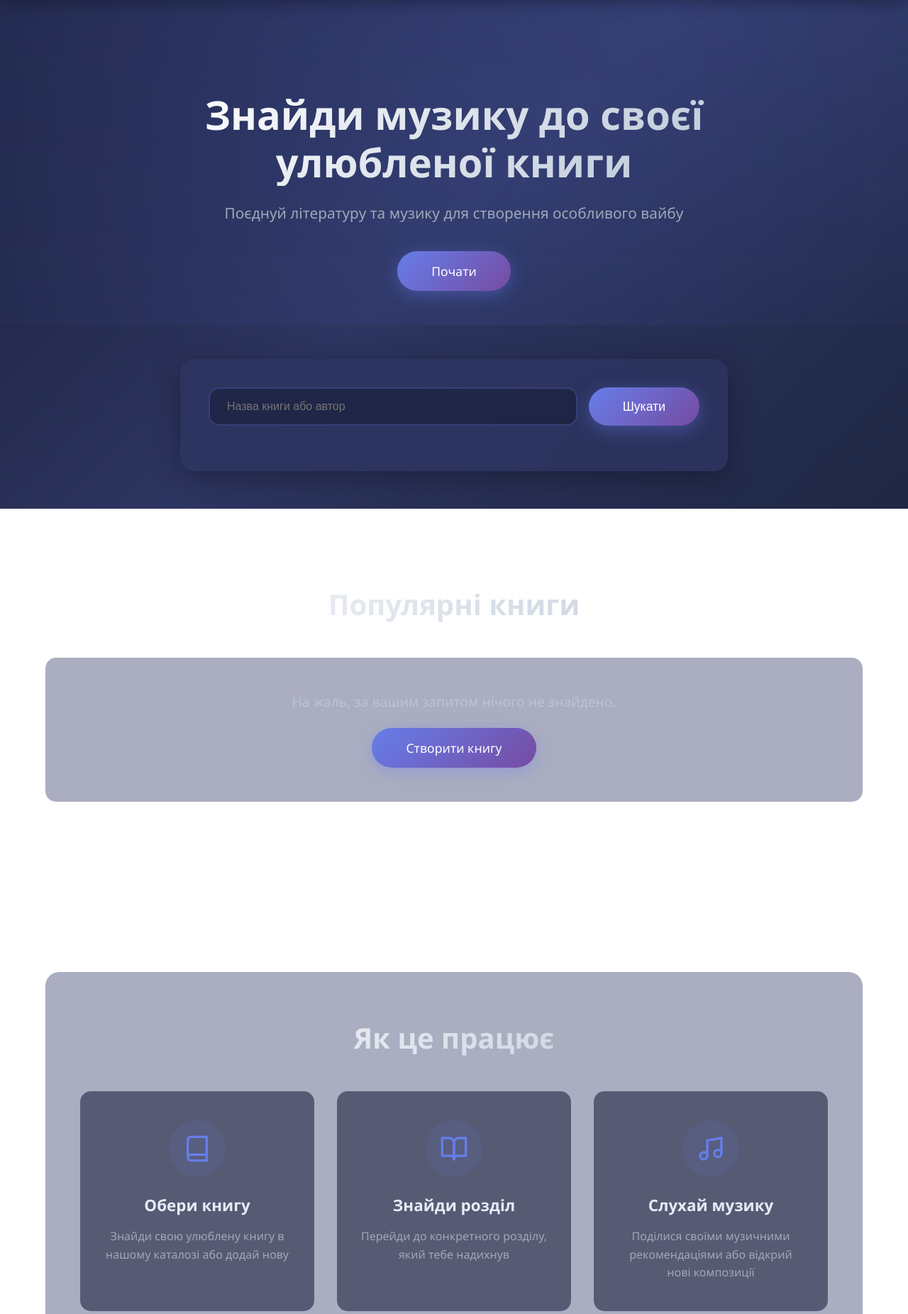
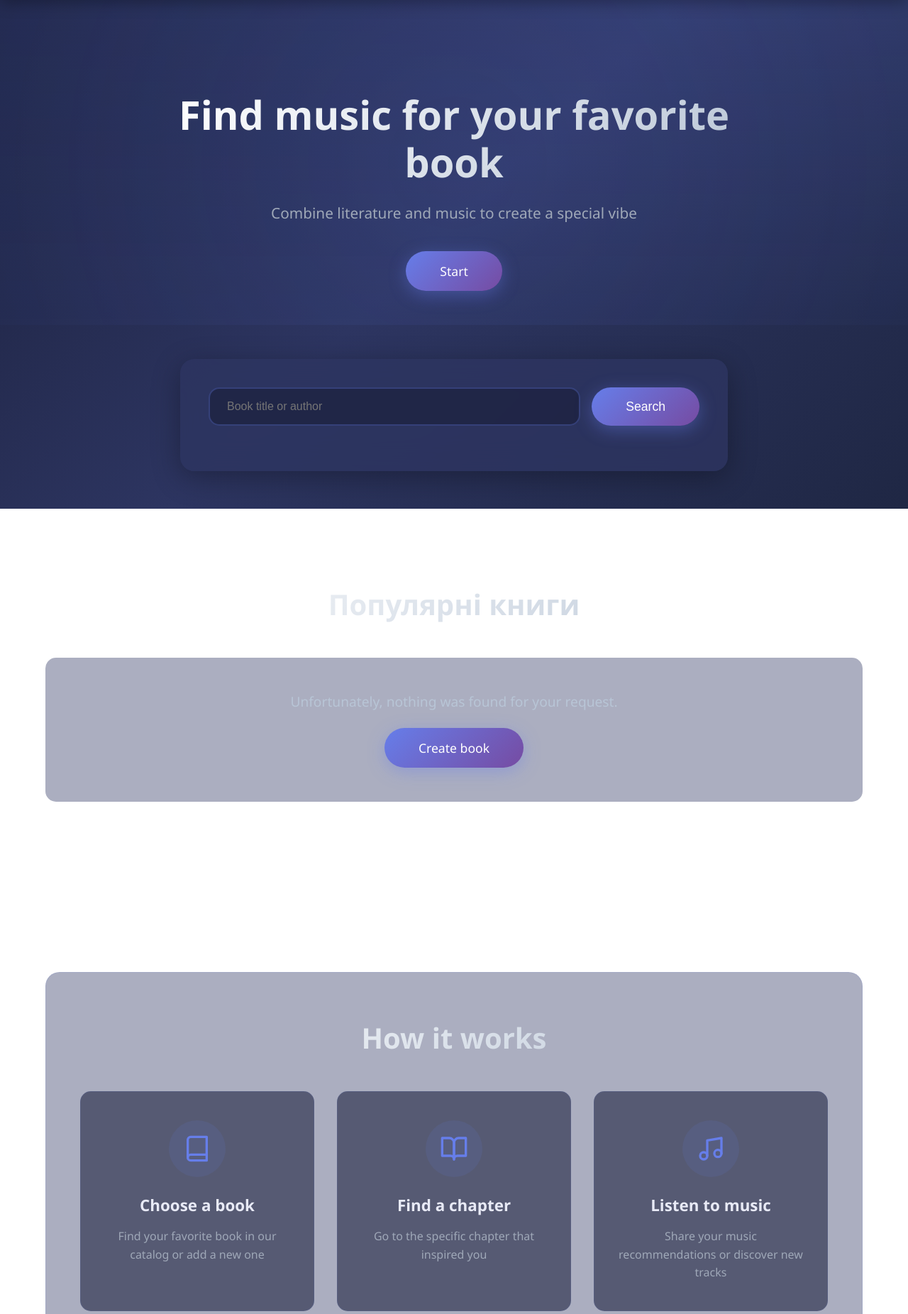
Before and after one commit to plskyll/Songstery, a Django app: page / in a window 1280 px wide. Shown: the part 83-1935 px from the top of the page at 71% size. Run offline with Django 5.2, Linux system fonts and the light colour scheme; data that the repository does not hold is empty.

Commit message:
Update home.html

```diff
--- a/core/templates/core/home.html
+++ b/core/templates/core/home.html
@@ -10,9 +10,9 @@
 {% if not user.is_authenticated and not search_query %}
 <section class="hero">
     <div class="hero-content">
-        <h1>Знайди музику до своєї улюбленої книги</h1>
-        <p>Поєднуй літературу та музику для створення особливого вайбу</p>
-        <a href="#catalog" class="btn-primary">Почати</a>
+        <h1>Find music for your favorite book</h1>
+        <p>Combine literature and music to create a special vibe</p>
+        <a href="#catalog" class="btn-primary">Start</a>
     </div>
 </section>
 {% endif %}
@@ -21,17 +21,17 @@
     <div class="search-box">
         <form method="get" action="{% url 'core:home' %}">
             <div class="search-input-group">
-                <input type="text" name="search" placeholder="Назва книги або автор"
+                <input type="text" name="search" placeholder="Book title or author"
                        value="{{ search_query|default:'' }}">
-                <button type="submit" class="btn-primary">Шукати</button>
+                <button type="submit" class="btn-primary">Search</button>
             </div>
         </form>
         {% if user.is_authenticated %}
         <div style="text-align: center; margin-top: 1rem;">
-            <p style="color: #9fa8b8; margin-bottom: 0.5rem;">Не знайшов книгу?</p>
+            <p style="color: #9fa8b8; margin-bottom: 0.5rem;">Did not find the book?</p>
             <a href="{% url 'core:create_book' %}" class="btn-primary" style="font-size: 0.9rem; padding: 0.5rem 1.5rem; display: inline-flex; align-items: center; gap: 0.5rem;">
-                <svg xmlns="http://www.w3.org/2000/svg" width="16" height="16" viewBox="0 0 24 24" fill="none" stroke="currentColor" stroke-width="2" stroke-linecap="round" stroke-linejoin="round"><line x1="12" y1="5" x2="12" y2="19"></line><line x1="5" y1="12" x2="19" y2="12"></line></svg>
-                Додати нову книгу
+                <svg aria-hidden="true" xmlns="http://www.w3.org/2000/svg" width="16" height="16" viewBox="0 0 24 24" fill="none" stroke="currentColor" stroke-width="2" stroke-linecap="round" stroke-linejoin="round"><line x1="12" y1="5" x2="12" y2="19"></line><line x1="5" y1="12" x2="19" y2="12"></line></svg>
+                Add new book
             </a>
         </div>
         {% endif %}
@@ -44,20 +44,22 @@
     {% if db_books %}
     <div class="books-grid">
         {% for book in db_books %}
-        <a href="{% url 'core:book_detail' book.id %}" class="book-card">
+        <a href="{% url 'core:book_detail' book.id %}" class="book-card" style="text-decoration: none;">
+            <article>
                 <div class="book-cover">
                     {% with cover=book.get_cover %}
                         {% if cover %}
-                        <img src="{{ cover }}" alt="{{ book.title }}" onerror="this.style.display='none'; this.parentElement.innerHTML='<div class=\'no-cover\'><svg xmlns=\'http://www.w3.org/2000/svg\' width=\'48\' height=\'48\' viewBox=\'0 0 24 24\' fill=\'none\' stroke=\'white\' stroke-width=\'1\' stroke-linecap=\'round\' stroke-linejoin=\'round\'><path d=\'M4 19.5A2.5 2.5 0 0 1 6.5 17H20\'></path><path d=\'M6.5 2H20v20H6.5A2.5 2.5 0 0 1 4 19.5v-15A2.5 2.5 0 0 1 6.5 2z\'></path></svg></div>'">
+                            <img src="{{ cover }}" alt="{{ book.title }}" onerror="this.style.display='none'; this.parentElement.innerHTML='<div class=\'no-cover\'><svg aria-hidden=\'true\' xmlns=\'http://www.w3.org/2000/svg\' width=\'48\' height=\'48\' viewBox=\'0 0 24 24\' fill=\'none\' stroke=\'white\' stroke-width=\'1\' stroke-linecap=\'round\' stroke-linejoin=\'round\'><path d=\'M4 19.5A2.5 2.5 0 0 1 6.5 17H20\'></path><path d=\'M6.5 2H20v20H6.5A2.5 2.5 0 0 1 4 19.5v-15A2.5 2.5 0 0 1 6.5 2z\'></path></svg></div>'">
                         {% else %}
                             <div class="no-cover">
-                            <svg xmlns="http://www.w3.org/2000/svg" width="48" height="48" viewBox="0 0 24 24" fill="none" stroke="white" stroke-width="1" stroke-linecap="round" stroke-linejoin="round"><path d="M4 19.5A2.5 2.5 0 0 1 6.5 17H20"></path><path d="M6.5 2H20v20H6.5A2.5 2.5 0 0 1 4 19.5v-15A2.5 2.5 0 0 1 6.5 2z"></path></svg>
+                                <svg aria-hidden="true" xmlns="http://www.w3.org/2000/svg" width="48" height="48" viewBox="0 0 24 24" fill="none" stroke="white" stroke-width="1" stroke-linecap="round" stroke-linejoin="round"><path d="M4 19.5A2.5 2.5 0 0 1 6.5 17H20"></path><path d="M6.5 2H20v20H6.5A2.5 2.5 0 0 1 4 19.5v-15A2.5 2.5 0 0 1 6.5 2z"></path></svg>
                             </div>
                         {% endif %}
                     {% endwith %}
                 </div>
-            <div class="book-title" title="{{ book.title }}">{{ book.title }}</div>
-            <div class="book-author">{{ book.author }}</div>
+                <h3 class="book-title" title="{{ book.title }}">{{ book.title }}</h3>
+                <p class="book-author">{{ book.author }}</p>
+            </article>
         </a>
         {% endfor %}
     </div>
@@ -65,15 +67,15 @@
     {% if page_obj.has_other_pages %}
     <div class="pagination" style="text-align: center; margin-top: 2rem;">
         {% if page_obj.has_previous %}
-            <a href="?page={{ page_obj.previous_page_number }}&search={{ search_query }}" class="btn-secondary">← Назад</a>
+            <a href="?page={{ page_obj.previous_page_number }}&search={{ search_query }}" class="btn-secondary">&larr; Back</a>
         {% endif %}
 
         <span style="color: #b8c5d6; margin: 0 1rem;">
-            Сторінка {{ page_obj.number }} з {{ page_obj.paginator.num_pages }}
+            Page {{ page_obj.number }} of {{ page_obj.paginator.num_pages }}
         </span>
 
         {% if page_obj.has_next %}
-            <a href="?page={{ page_obj.next_page_number }}&search={{ search_query }}" class="btn-secondary">Далі →</a>
+            <a href="?page={{ page_obj.next_page_number }}&search={{ search_query }}" class="btn-secondary">Next &rarr;</a>
         {% endif %}
     </div>
     {% endif %}
@@ -81,10 +83,10 @@
     {% else %}
     <div class="empty-state" style="text-align: center; padding: 3rem; background: rgba(45,53,97,0.4); border-radius: 15px;">
         <p style="color: #b8c5d6; font-size: 1.2rem; margin-bottom: 1.5rem;">
-            На жаль, за вашим запитом нічого не знайдено.
+            Unfortunately, nothing was found for your request.
         </p>
         <a href="{% url 'core:create_book' %}" class="btn-primary">
-            Створити книгу
+            Create book
         </a>
     </div>
     {% endif %}
@@ -93,24 +95,24 @@
 {% if top_music_db %}
 <section class="container">
     <h2 class="section-title" style="display: flex; align-items: center; justify-content: center; gap: 0.5rem;">
-        <svg xmlns="http://www.w3.org/2000/svg" width="32" height="32" viewBox="0 0 24 24" fill="none" stroke="currentColor" stroke-width="2" stroke-linecap="round" stroke-linejoin="round"><path d="M9 18V5l12-2v13"></path><circle cx="6" cy="18" r="3"></circle><circle cx="18" cy="16" r="3"></circle></svg>
-        Популярна музика
+        <svg aria-hidden="true" xmlns="http://www.w3.org/2000/svg" width="32" height="32" viewBox="0 0 24 24" fill="none" stroke="currentColor" stroke-width="2" stroke-linecap="round" stroke-linejoin="round"><path d="M9 18V5l12-2v13"></path><circle cx="6" cy="18" r="3"></circle><circle cx="18" cy="16" r="3"></circle></svg>
+        Popular music
     </h2>
     <div class="music-list">
         {% for music in top_music_db %}
         <a href="{% url 'core:chapter_detail' music.chapter.book.id music.chapter.number %}"
            class="music-item">
             <div class="music-cover">
-                <svg xmlns="http://www.w3.org/2000/svg" width="32" height="32" viewBox="0 0 24 24" fill="none" stroke="white" stroke-width="2" stroke-linecap="round" stroke-linejoin="round"><path d="M9 18V5l12-2v13"></path><circle cx="6" cy="18" r="3"></circle><circle cx="18" cy="16" r="3"></circle></svg>
+                <svg aria-hidden="true" xmlns="http://www.w3.org/2000/svg" width="32" height="32" viewBox="0 0 24 24" fill="none" stroke="white" stroke-width="2" stroke-linecap="round" stroke-linejoin="round"><path d="M9 18V5l12-2v13"></path><circle cx="6" cy="18" r="3"></circle><circle cx="18" cy="16" r="3"></circle></svg>
             </div>
             <div class="music-info">
                 <div class="music-title">{{ music.track_title }}</div>
                 <div class="music-meta">
-                    {{ music.artist }} • {{ music.chapter.book.title }}
+                    {{ music.artist }} &bull; {{ music.chapter.book.title }}
                 </div>
             </div>
             <div class="music-likes">
-                <svg xmlns="http://www.w3.org/2000/svg" width="16" height="16" viewBox="0 0 24 24" fill="none" stroke="currentColor" stroke-width="2" stroke-linecap="round" stroke-linejoin="round"><path d="M20.84 4.61a5.5 5.5 0 0 0-7.78 0L12 5.67l-1.06-1.06a5.5 5.5 0 0 0-7.78 7.78l1.06 1.06L12 21.23l7.78-7.78 1.06-1.06a5.5 5.5 0 0 0 0-7.78z"></path></svg>
+                <svg aria-hidden="true" xmlns="http://www.w3.org/2000/svg" width="16" height="16" viewBox="0 0 24 24" fill="none" stroke="currentColor" stroke-width="2" stroke-linecap="round" stroke-linejoin="round"><path d="M20.84 4.61a5.5 5.5 0 0 0-7.78 0L12 5.67l-1.06-1.06a5.5 5.5 0 0 0-7.78 7.78l1.06 1.06L12 21.23l7.78-7.78 1.06-1.06a5.5 5.5 0 0 0 0-7.78z"></path></svg>
                 <span>{{ music.likes_count }}</span>
             </div>
         </a>
@@ -121,40 +123,39 @@
 
 <section class="container" id="howItWorksSection">
     <div class="how-it-works">
-        <h2 class="section-title">Як це працює</h2>
+        <h2 class="section-title">How it works</h2>
         <div class="steps">
             <div class="step">
                 <div class="step-number">
-                    <svg xmlns="http://www.w3.org/2000/svg" width="40" height="40" viewBox="0 0 24 24" fill="none" stroke="currentColor" stroke-width="2" stroke-linecap="round" stroke-linejoin="round"><path d="M4 19.5A2.5 2.5 0 0 1 6.5 17H20"></path><path d="M6.5 2H20v20H6.5A2.5 2.5 0 0 1 4 19.5v-15A2.5 2.5 0 0 1 6.5 2z"></path></svg>
+                    <svg aria-hidden="true" xmlns="http://www.w3.org/2000/svg" width="40" height="40" viewBox="0 0 24 24" fill="none" stroke="currentColor" stroke-width="2" stroke-linecap="round" stroke-linejoin="round"><path d="M4 19.5A2.5 2.5 0 0 1 6.5 17H20"></path><path d="M6.5 2H20v20H6.5A2.5 2.5 0 0 1 4 19.5v-15A2.5 2.5 0 0 1 6.5 2z"></path></svg>
                 </div>
-                <div class="step-title">Обери книгу</div>
-                <div class="step-desc">Знайди свою улюблену книгу в нашому каталозі або додай нову</div>
+                <div class="step-title">Choose a book</div>
+                <div class="step-desc">Find your favorite book in our catalog or add a new one</div>
             </div>
             <div class="step">
                 <div class="step-number">
-                    <svg xmlns="http://www.w3.org/2000/svg" width="40" height="40" viewBox="0 0 24 24" fill="none" stroke="currentColor" stroke-width="2" stroke-linecap="round" stroke-linejoin="round"><path d="M2 3h6a4 4 0 0 1 4 4v14a3 3 0 0 0-3-3H2z"></path><path d="M22 3h-6a4 4 0 0 0-4 4v14a3 3 0 0 1 3-3h7z"></path></svg>
+                    <svg aria-hidden="true" xmlns="http://www.w3.org/2000/svg" width="40" height="40" viewBox="0 0 24 24" fill="none" stroke="currentColor" stroke-width="2" stroke-linecap="round" stroke-linejoin="round"><path d="M2 3h6a4 4 0 0 1 4 4v14a3 3 0 0 0-3-3H2z"></path><path d="M22 3h-6a4 4 0 0 0-4 4v14a3 3 0 0 1 3-3h7z"></path></svg>
                 </div>
-                <div class="step-title">Знайди розділ</div>
-                <div class="step-desc">Перейди до конкретного розділу, який тебе надихнув</div>
+                <div class="step-title">Find a chapter</div>
+                <div class="step-desc">Go to the specific chapter that inspired you</div>
             </div>
             <div class="step">
                 <div class="step-number">
-                    <svg xmlns="http://www.w3.org/2000/svg" width="40" height="40" viewBox="0 0 24 24" fill="none" stroke="currentColor" stroke-width="2" stroke-linecap="round" stroke-linejoin="round"><path d="M9 18V5l12-2v13"></path><circle cx="6" cy="18" r="3"></circle><circle cx="18" cy="16" r="3"></circle></svg>
+                    <svg aria-hidden="true" xmlns="http://www.w3.org/2000/svg" width="40" height="40" viewBox="0 0 24 24" fill="none" stroke="currentColor" stroke-width="2" stroke-linecap="round" stroke-linejoin="round"><path d="M9 18V5l12-2v13"></path><circle cx="6" cy="18" r="3"></circle><circle cx="18" cy="16" r="3"></circle></svg>
                 </div>
-                <div class="step-title">Слухай музику</div>
-                <div class="step-desc">Поділися своїми музичними рекомендаціями або відкрий нові композиції</div>
+                <div class="step-title">Listen to music</div>
+                <div class="step-desc">Share your music recommendations or discover new tracks</div>
             </div>
         </div>
 
         <button onclick="hideHowItWorks()" class="btn-close-section">
-            <svg xmlns="http://www.w3.org/2000/svg" width="16" height="16" viewBox="0 0 24 24" fill="none" stroke="currentColor" stroke-width="2" stroke-linecap="round" stroke-linejoin="round"><path d="M18 6 6 18"></path><path d="m6 6 12 12"></path></svg>
-            Не показувати більше
+            <svg aria-hidden="true" xmlns="http://www.w3.org/2000/svg" width="16" height="16" viewBox="0 0 24 24" fill="none" stroke="currentColor" stroke-width="2" stroke-linecap="round" stroke-linejoin="round"><path d="M18 6 6 18"></path><path d="m6 6 12 12"></path></svg>
+            Do not show again
         </button>
     </div>
 </section>
 
 <script>
-    // Перевіряємо, чи користувач вже приховав цю секцію
     document.addEventListener("DOMContentLoaded", function() {
         if (localStorage.getItem("hideHowItWorks") === "true") {
             document.getElementById("howItWorksSection").style.display = "none";
@@ -162,7 +163,6 @@
     });
 
     function hideHowItWorks() {
-        // Плавно приховуємо секцію
         const section = document.getElementById("howItWorksSection");
         section.style.opacity = "0";
         section.style.transition = "opacity 0.5s ease";
@@ -171,7 +171,6 @@
             section.style.display = "none";
         }, 500);
 
-        // Запам'ятовуємо вибір назавжди (в LocalStorage)
         localStorage.setItem("hideHowItWorks", "true");
     }
 </script>
```
Lines whose indentation alone changed are shown as unchanged.
